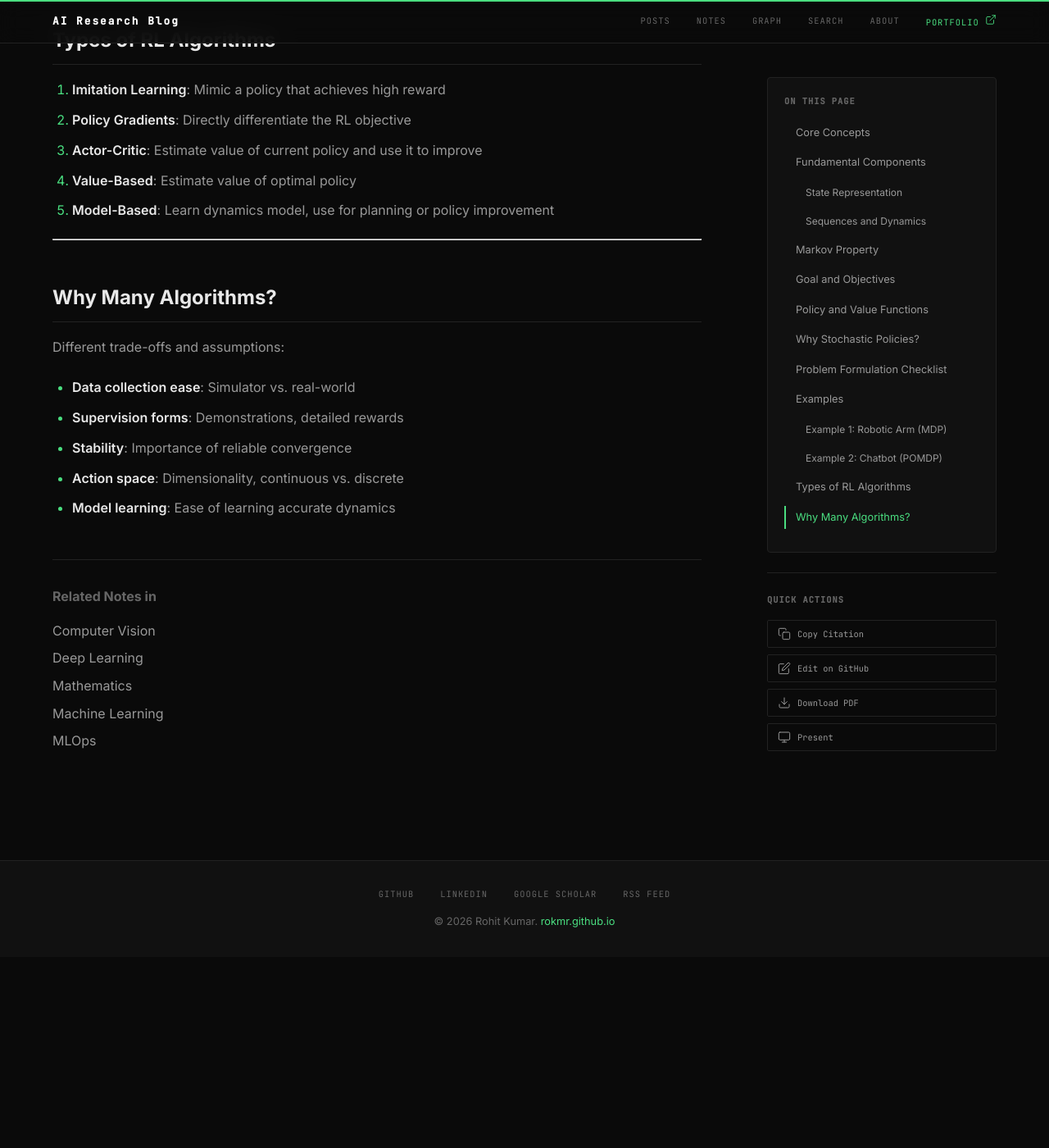
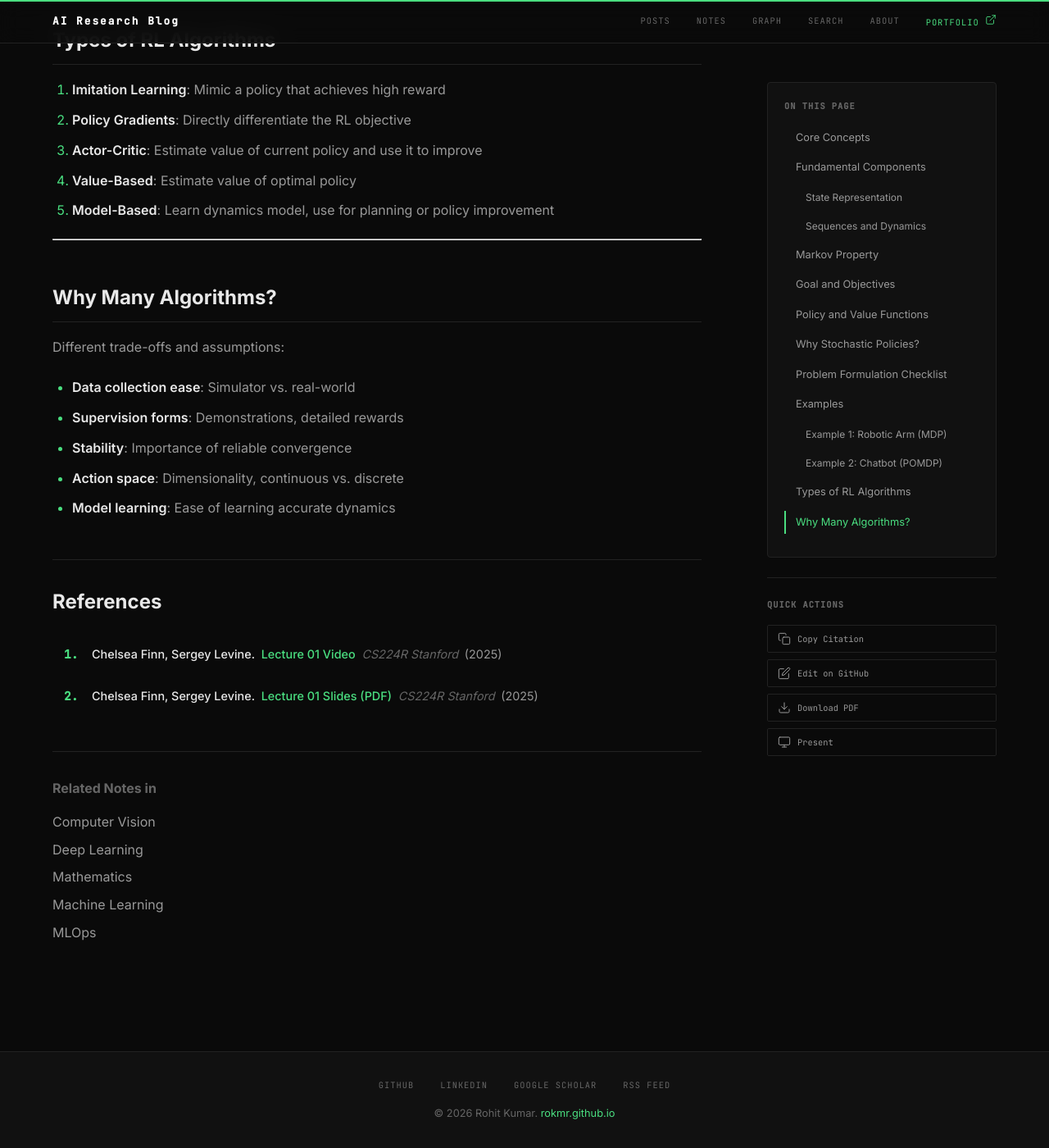
Before and after one commit to rokmr/blogs, a Jekyll site: the page built from _notes/rl/CS224R/01_cs224r_intro_2025.md, in a window 1280 px wide and 1400 px high, scrolled down 3806 px. Shown: the whole window at 82% size. Built offline with Jekyll 4.4.1, drawn with Linux system fonts in a browser that asks for light colours; nearby versions of some CDN libraries; before the commit the page ends 4973 px from its top, so only the background shows below that.

Commit message:
Adding lecture 02 & some enhancement

```diff
--- /dev/null
+++ b/_includes/references.html
@@ -0,0 +1,80 @@
+<!--
+  References Component
+  Renders a references section at the bottom of pages
+
+  Usage in frontmatter:
+    references:
+      - title: "CS224R Lectures"
+        url: "https://cs224r.stanford.edu/"
+      - title: "Sutton & Barto Book"
+        url: "http://incompleteideas.net/book/the-book.html"
+        authors: "Richard S. Sutton and Andrew G. Barto"
+
+  Or use citation keys:
+    citation_refs:
+      - sutton2018reinforcement
+      - silver2016mastering
+-->
+
+{% if page.references or page.citation_refs %}
+<div class="references-section simple-refs">
+  <h2 id="references">References</h2>
+  <ol class="references-list">
+
+    {% if page.references %}
+      {% for ref in page.references %}
+      <li class="reference-item">
+        <span class="ref-text">
+          {% if ref.authors %}
+            <span class="ref-authors">{{ ref.authors }}.</span>
+          {% endif %}
+          {% if ref.url %}
+            <a href="{{ ref.url }}" target="_blank" rel="noopener" class="ref-link-text">{{ ref.title }}</a>
+          {% else %}
+            <span class="ref-title">{{ ref.title }}</span>
+          {% endif %}
+          {% if ref.venue %}
+            <span class="ref-venue"><em>{{ ref.venue }}</em></span>
+          {% endif %}
+          {% if ref.year %}
+            <span class="ref-year">({{ ref.year }})</span>
+          {% endif %}
+        </span>
+      </li>
+      {% endfor %}
+    {% endif %}
+
+    {% if page.citation_refs %}
+      {% assign bib = site.data.bibliography %}
+      {% for key in page.citation_refs %}
+        {% assign cite = bib[key] %}
+        {% if cite %}
+        <li class="reference-item" id="ref-{{ key }}">
+          <span class="ref-text">
+            <span class="ref-authors">{{ cite.authors }}</span>
+            <span class="ref-year">({{ cite.year }}).</span>
+            <span class="ref-title">{{ cite.title }}.</span>
+            {% if cite.venue %}
+              <span class="ref-venue"><em>{{ cite.venue }}</em>.</span>
+            {% endif %}
+            {% if cite.url %}
+              <a href="{{ cite.url }}" target="_blank" rel="noopener" class="ref-link">
+                <svg width="12" height="12" viewBox="0 0 24 24" fill="none" stroke="currentColor" stroke-width="2">
+                  <path d="M18 13v6a2 2 0 0 1-2 2H5a2 2 0 0 1-2-2V8a2 2 0 0 1 2-2h6"/>
+                  <polyline points="15 3 21 3 21 9"/>
+                  <line x1="10" y1="14" x2="21" y2="3"/>
+                </svg>
+              </a>
+            {% endif %}
+            {% if cite.doi %}
+              <a href="https://doi.org/{{ cite.doi }}" class="ref-doi" target="_blank" rel="noopener">DOI</a>
+            {% endif %}
+          </span>
+        </li>
+        {% endif %}
+      {% endfor %}
+    {% endif %}
+
+  </ol>
+</div>
+{% endif %}
--- a/_layouts/note.html
+++ b/_layouts/note.html
@@ -28,6 +28,9 @@ layout: default
         {{ content }}
     </div>
 
+    <!-- References Section -->
+    {% include references.html %}
+
     <!-- Related Notes in Same Subject -->
     {% assign subject_notes = site.notes | where: "subject", page.subject | where_exp: "item", "item.url != page.url" %}
     {% if subject_notes.size > 0 %}
--- a/_layouts/sub-subject.html
+++ b/_layouts/sub-subject.html
@@ -49,4 +49,7 @@ layout: default
         <p class="empty">No notes yet.</p>
         {% endif %}
     </div>
+
+    <!-- References Section -->
+    {% include references.html %}
 </article>
--- a/_notes/rl/CS224R/01_cs224r_intro_2025.md
+++ b/_notes/rl/CS224R/01_cs224r_intro_2025.md
@@ -4,6 +4,17 @@ date: 2025-01-15
 description: "Core concepts, MDP vs POMDP, policy and value functions, RL algorithm types"
 tags: [reinforcement-learning, cs224r, mdp, policy-gradient]
 math: true
+references:
+  - title: "Lecture 01 Video"
+    url: "https://www.youtube.com/watch?v=EvHRQhMX7_w"
+    authors: "Chelsea Finn, Sergey Levine"
+    venue: "CS224R Stanford"
+    year: 2025
+  - title: "Lecture 01 Slides (PDF)"
+    url: "https://cs224r.stanford.edu/slides/01_cs224r_intro_2025.pdf"
+    authors: "Chelsea Finn, Sergey Levine"
+    venue: "CS224R Stanford"
+    year: 2025
 ---
 
 # Introduction to RL
--- a/assets/css/main.css
+++ b/assets/css/main.css
@@ -2794,6 +2794,54 @@ pre:hover .copy-btn {
   background: var(--danger-bg);
 }
 
+/* Simple references (from frontmatter) */
+.simple-refs .references-list {
+  list-style-type: decimal;
+  list-style-position: outside;
+  padding-left: 2.5rem;
+  margin-left: 0;
+}
+
+.simple-refs .reference-item {
+  display: list-item;
+  padding: 0.5rem 0;
+  padding-left: 0.5rem;
+  background: transparent;
+  border: none;
+  border-radius: 0;
+  margin-bottom: 0.75rem;
+  line-height: 1.6;
+}
+
+.simple-refs .reference-item::marker {
+  color: var(--accent);
+  font-weight: 700;
+  font-family: var(--font-mono);
+}
+
+.simple-refs .ref-link-text {
+  color: var(--accent);
+  text-decoration: none;
+  font-weight: 500;
+}
+
+.simple-refs .ref-link-text:hover {
+  text-decoration: underline;
+  color: #fff;
+}
+
+.simple-refs .ref-authors {
+  margin-right: 0.25em;
+}
+
+.simple-refs .ref-year {
+  margin: 0 0.25em;
+}
+
+.simple-refs .ref-venue {
+  margin-left: 0.25em;
+}
+
 /* ========================================
    Cross-References
    ======================================== */
```
Also changed, not shown: _data/bibliography.yml (+41 -0 lines), _notes/rl/CS224R/02_cs224r_imitation_2025.md (added, +190 -0 lines), _notes/rl/CS224R/index.md (+6 -0 lines).
